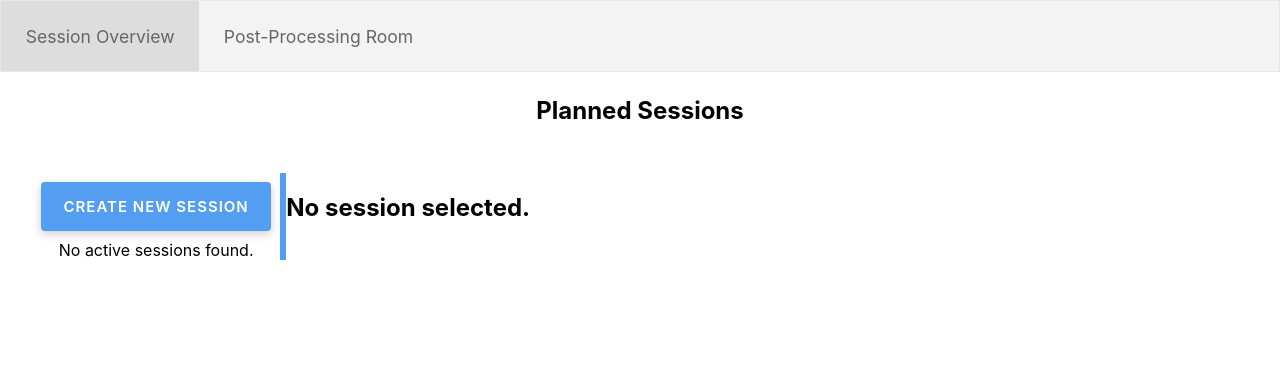
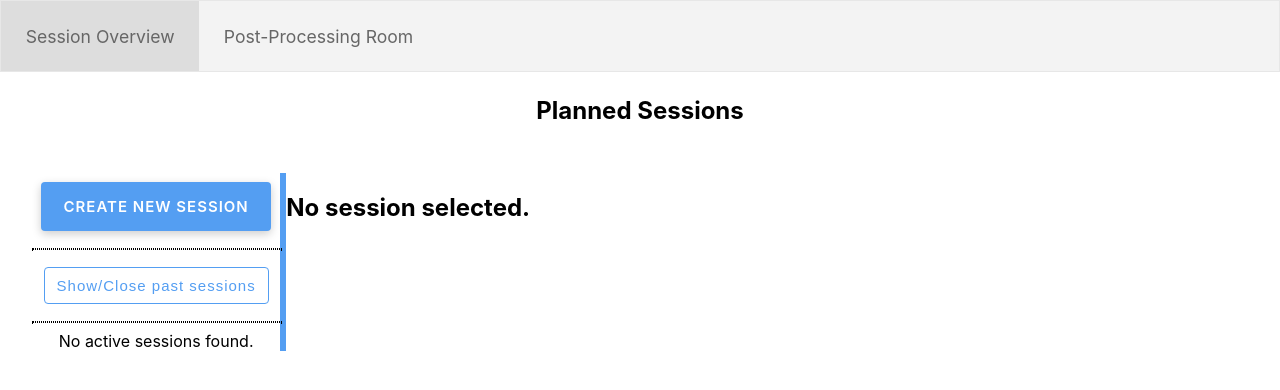
Before and after one commit to TUMFARSynchrony/SynthARium, a React (Create React App) app in the folder frontend/: page / in a window 1280 px wide. Shown: the top 390 px of the page. Built offline with nearby package versions, Linux system fonts and the light colour scheme.

Commit message:
Add a dropdown for already completed sessions

```diff
--- a/frontend/src/components/organisms/ParticipantData/ParticipantData.js
+++ b/frontend/src/components/organisms/ParticipantData/ParticipantData.js
@@ -7,8 +7,6 @@ import Label from "../../atoms/Label/Label";
 
 import { useForm } from "react-hook-form";
 import { FaRegTrashAlt } from "react-icons/fa";
-import { useDispatch } from "react-redux";
-import { deleteParticipant } from "../../../features/openSession";
 import { ToastContainer, toast } from "react-toastify";
 
 function ParticipantData({
@@ -21,7 +19,6 @@ function ParticipantData({
   setShowParticipantInput,
 }) {
   const { register, handleSubmit } = useForm();
-  const dispatch = useDispatch();
   const handleChange = (first_name, last_name, muted_audio, muted_video) => {
     onChange(index, {
       first_name,
--- a/frontend/src/pages/SessionOverview/SessionOverview.js
+++ b/frontend/src/pages/SessionOverview/SessionOverview.js
@@ -9,14 +9,19 @@ import NavigationBar from "../../components/organisms/NavigationBar/NavigationBa
 import SessionPreview from "../../components/organisms/SessionPreview/SessionPreview";
 import LinkButton from "../../components/atoms/LinkButton/LinkButton";
 import { INITIAL_SESSION_DATA } from "../../utils/constants";
+import { getPastAndFutureSessions } from "../../utils/utils";
+import Button from "../../components/atoms/Button/Button";
 
 function SessionOverview({ onDeleteSession }) {
   const dispatch = useDispatch();
   const sessionsList = useSelector((state) => state.sessionsList.value);
+  const { past, future } = getPastAndFutureSessions(sessionsList);
 
   const [selectedSession, setSelectedSession] = useState(
     sessionsList.length !== 0 ? sessionsList[0] : null
   );
+
+  const [showPastSessions, setShowPastSessions] = useState(false);
 
   const handleClick = (session) => {
     setSelectedSession(session);
@@ -24,6 +29,10 @@ function SessionOverview({ onDeleteSession }) {
 
   const onCreateNewSession = () => {
     dispatch(initializeSession(INITIAL_SESSION_DATA));
+  };
+
+  const onShowPastSessions = () => {
+    setShowPastSessions(!showPastSessions);
   };
 
   return (
@@ -40,8 +49,31 @@ function SessionOverview({ onDeleteSession }) {
             }}
             onClick={() => onCreateNewSession()}
           />
-          {sessionsList?.length !== 0 ? (
-            sessionsList?.map((session, index) => {
+
+          <hr className="separatorLine"></hr>
+          <Button
+            name="Show/Close past sessions"
+            design={"secondary"}
+            onClick={() => onShowPastSessions()}
+          />
+          {showPastSessions &&
+            past.length > 0 &&
+            past.map((session, index) => {
+              return (
+                <SessionCard
+                  title={session.title}
+                  key={index}
+                  date={session.date}
+                  description={session.description}
+                  onClick={() => handleClick(session)}
+                  selected={session.id === selectedSession?.id}
+                />
+              );
+            })}
+          <hr className="separatorLine"></hr>
+
+          {future.length !== 0 ? (
+            future.map((session, index) => {
               return (
                 <SessionCard
                   title={session.title}
--- a/frontend/src/utils/utils.js
+++ b/frontend/src/utils/utils.js
@@ -111,3 +111,20 @@ export const sortArray = (array) => {
 
   return array;
 };
+
+export const getPastAndFutureSessions = (sessionsList) => {
+  let pastSessions = [];
+  let futureSessions = [];
+
+  let today = new Date().getTime();
+
+  sessionsList.forEach((session, _) => {
+    if (session.date < today) {
+      pastSessions.push(session);
+    } else {
+      futureSessions.push(session);
+    }
+  });
+
+  return { past: pastSessions, future: futureSessions };
+};
```
